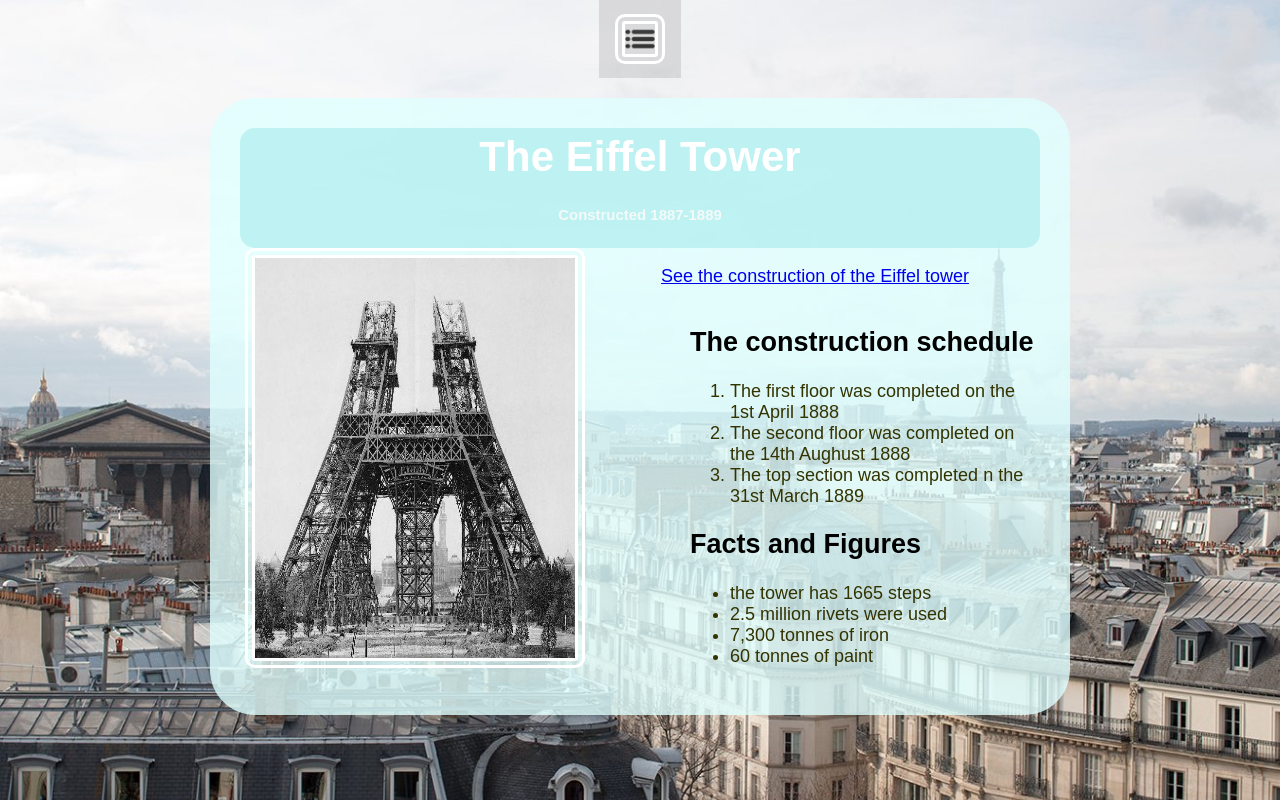
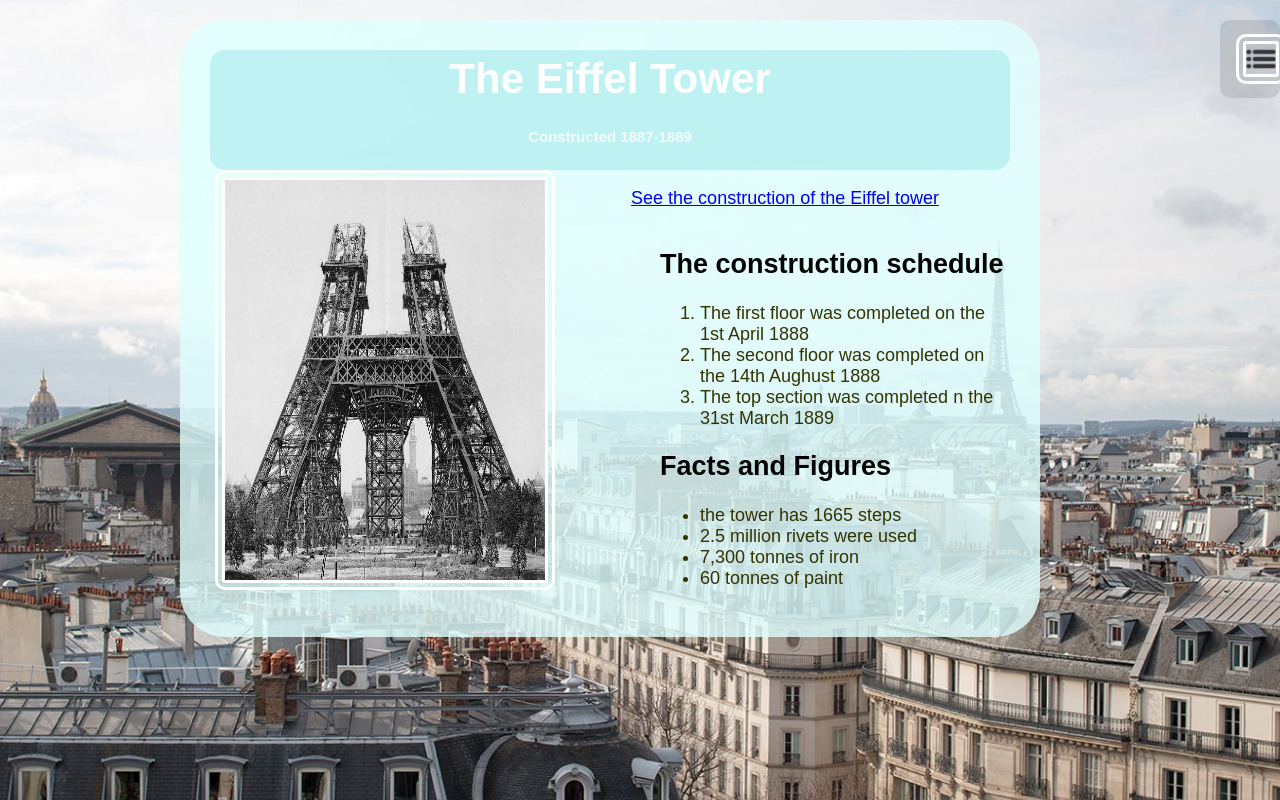
Before and after one commit to LawButDev/lawman123.github.io, a plain HTML site: page EiffelTower/eiffel-tower.html in a window 1280 px wide. Drawn offline with Linux system fonts and the light colour scheme; files whose address does not match are found by name.

Commit message:
Update styles.css

```diff
--- a/EiffelTower/styles.css
+++ b/EiffelTower/styles.css
@@ -69,7 +69,7 @@ img
 
 /* The dropdown container */
 .dropdown {
-  float: top-right;
+  float: right;
   width: 60;
   display:inline;
   margin-right:0;
```
